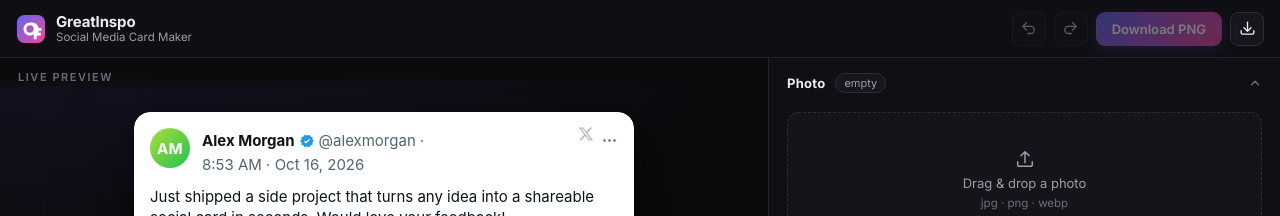
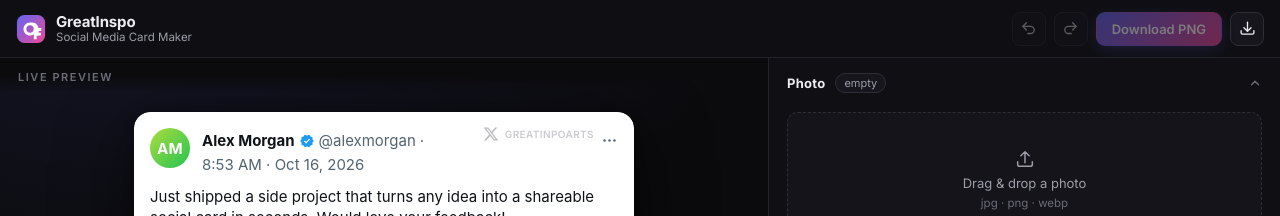
Before and after one commit to VladimirGagarin/great-inspo, a React (Vite) app: page / in a window 1280 px wide. Shown: the top 216 px of the page. Built offline with nearby package versions, Linux system fonts and the light colour scheme.

Commit message:
Add 'GreatInpoArts' text watermark in top-right

```diff
--- a/src/cards/cards.css
+++ b/src/cards/cards.css
@@ -1341,6 +1341,8 @@
   z-index: 4;
   pointer-events: none;
   display: inline-flex;
+  align-items: center;
+  gap: 6px;
   line-height: 0;
   color: #84848f;
   opacity: 0.55;
@@ -3704,3 +3706,5 @@
   font-size: 12px;
   font-variant-numeric: tabular-nums;
 }
+
+.sc-watermark-text { font-size: 10px; font-weight: 600; letter-spacing: 0.04em; text-transform: uppercase; color: inherit; opacity: 0.75; }
--- a/src/cards/shared.jsx
+++ b/src/cards/shared.jsx
@@ -199,6 +199,7 @@
   return (
     <div className="sc-watermark" aria-hidden="true">
       <PlatformLogo id={cfg.template} size={16} />
+      <span className="sc-watermark-text">GreatInpoArts</span>
     </div>
   );
 }
```
